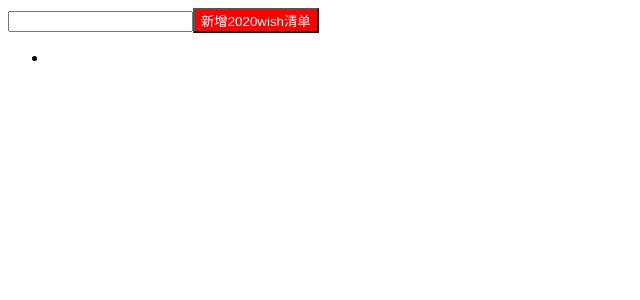
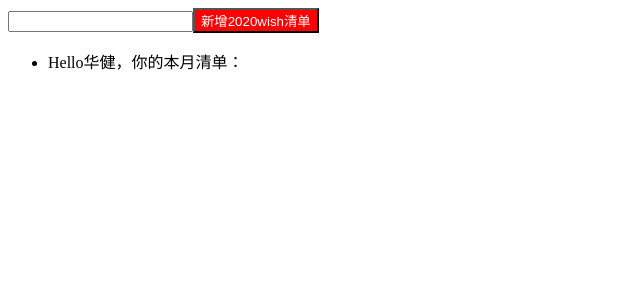
Before and after one commit to wanghuajian620/Core_knowledge, a React (Create React App) app in the folder wishlist/: page / in a window 1280 px wide. Both pictures are taken after a click on the button "新增2020wish清单". Shown: the top 300 px of the page, without its empty margins (0-640 px from the left). Built offline with nearby package versions, Linux system fonts and the light colour scheme.

Commit message:
加入 静态类型检测，以及属性默认值defaultProps

```diff
--- a/wishlist/src/wishlist/ListContent.js
+++ b/wishlist/src/wishlist/ListContent.js
@@ -1,4 +1,5 @@
 import React, { Component } from 'react';
+import PropTypes from 'prop-types';
 
 class ListContent extends Component {
   constructor(props) {
@@ -12,9 +13,19 @@ class ListContent extends Component {
   }
   render() {
     return (
-      <li onClick={this.handleClick}>{this.props.content}</li>
+    <li onClick={this.handleClick}>Hello{this.props.name}，你的本月清单：{this.props.content}</li>
     );
   }
 }
 
+ListContent.defaultProps = {
+  name: '华健'
+}
+
+ListContent.propTypes = {
+  content: PropTypes.string,
+  index: PropTypes.number,
+  deleteItem: PropTypes.func,
+}
+
 export default ListContent;
```
